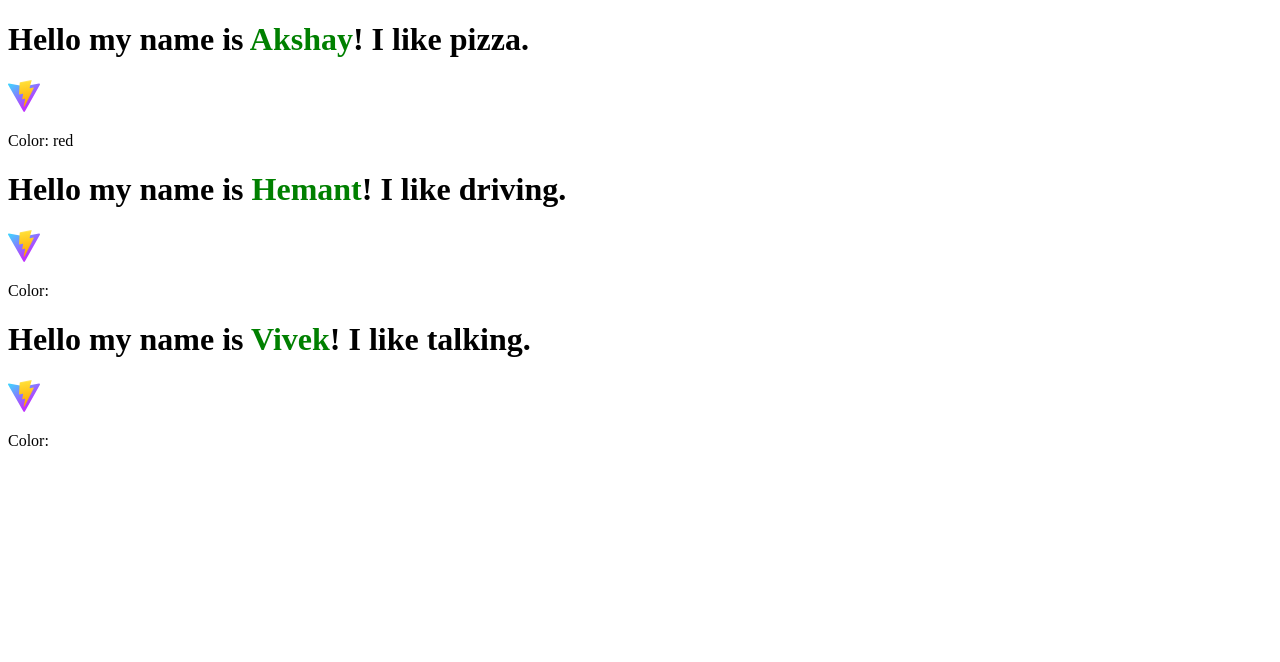
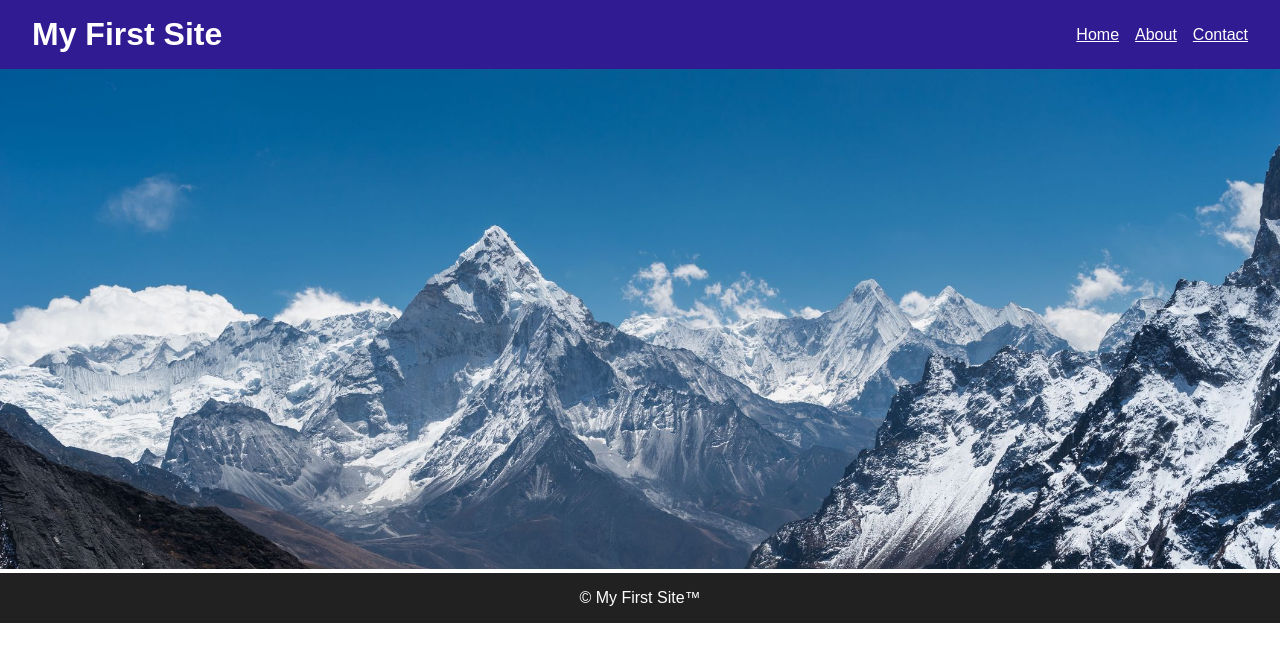
Before and after one commit to manikant-codes/react-dec-2024, a React (Vite) app: page / in a window 1280 px wide. Shown: the top 662 px of the page. Built offline with nearby package versions, Linux system fonts and the light colour scheme.

Commit message:
added body and footer components

```diff
--- /dev/null
+++ b/src/Body.jsx
@@ -0,0 +1,18 @@
+function Body() {
+  return (
+    <div>
+      <img
+        style={{
+          height: "500px",
+          width: "100%",
+          objectFit: "cover",
+          objectPosition: "top center"
+        }}
+        src="mountains.jpg"
+        alt=""
+      />
+    </div>
+  );
+}
+
+export default Body;
--- /dev/null
+++ b/src/Footer.jsx
@@ -0,0 +1,16 @@
+function Footer() {
+  return (
+    <div
+      style={{
+        backgroundColor: "#212121",
+        padding: "16px 32px",
+        color: "white",
+        textAlign: "center"
+      }}
+    >
+      <p>&copy; My First Site&trade;</p>
+    </div>
+  );
+}
+
+export default Footer;
--- a/src/Navbar.jsx
+++ b/src/Navbar.jsx
@@ -1,3 +1,35 @@
-export default function Navbar() {
-  return <nav>Navbar</nav>;
+function Navbar() {
+  return (
+    <div
+      style={{
+        display: "flex",
+        alignItems: "center",
+        justifyContent: "space-between",
+        backgroundColor: "#311b92",
+        padding: "16px 32px",
+        color: "white"
+      }}
+    >
+      <h1>My First Site</h1>
+      <ul style={{ listStyleType: "none", display: "flex", gap: "16px" }}>
+        <li>
+          <a href="" style={{ color: "white" }}>
+            Home
+          </a>
+        </li>
+        <li>
+          <a href="" style={{ color: "white" }}>
+            About
+          </a>
+        </li>
+        <li>
+          <a href="" style={{ color: "white" }}>
+            Contact
+          </a>
+        </li>
+      </ul>
+    </div>
+  );
 }
+
+export default Navbar;
--- /dev/null
+++ b/src/main.css
@@ -0,0 +1,4 @@
+* {
+  margin: 0px;
+  font-family: Arial, Helvetica, sans-serif;
+}
--- a/src/main.jsx
+++ b/src/main.jsx
@@ -1,31 +1,15 @@
 import { createRoot } from "react-dom/client";
-import Title from "./Title.jsx";
-
-// function title(name, like) {
-//   return (
-//     <h1>
-//       Hello my name is {name}! I like {like}.
-//     </h1>
-//   );
-// }
+import Navbar from "./Navbar.jsx";
+import Body from "./Body.jsx";
+import Footer from "./Footer.jsx";
+import "./main.css";
 
 const myDiv = document.getElementById("mydiv");
 const rootElement = createRoot(myDiv);
-// rootElement.render(title("Hitendra", "travelling"));
 rootElement.render(
   <>
-    <Title
-      name="Akshay"
-      favourite="pizza"
-      age={12}
-      bool={true}
-      big={10n}
-      fn={() => {}}
-      arr={[1, 2, 3]}
-      obj={{ color: "red", number: 12 }}
-      comp={<Title />}
-    />
-    <Title name="Hemant" favourite="driving" />
-    <Title name="Vivek" favourite="talking" />
+    <Navbar />
+    <Body />
+    <Footer />
   </>
 );
```
Also changed, not shown: public/mountains.jpg (added).
